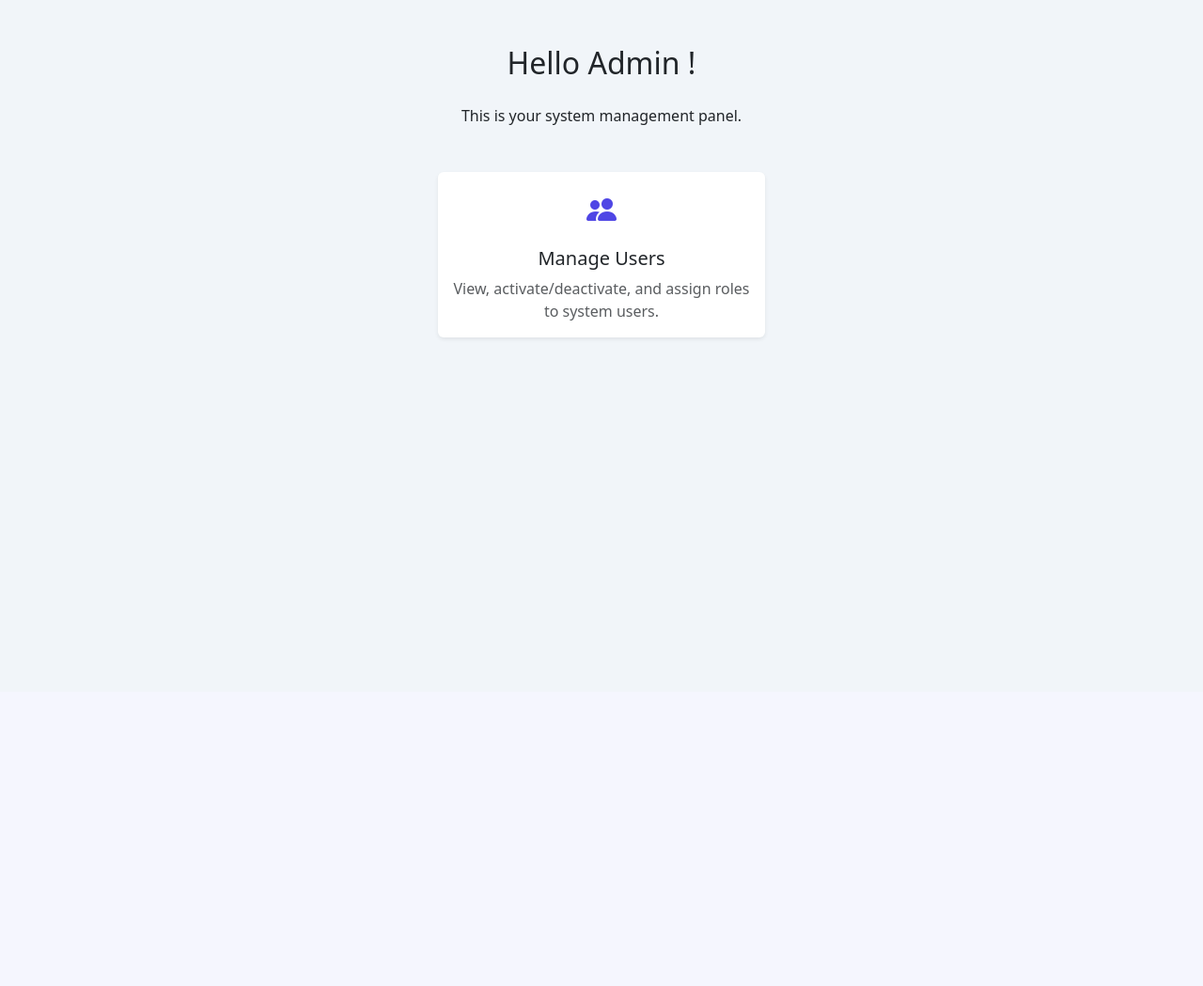
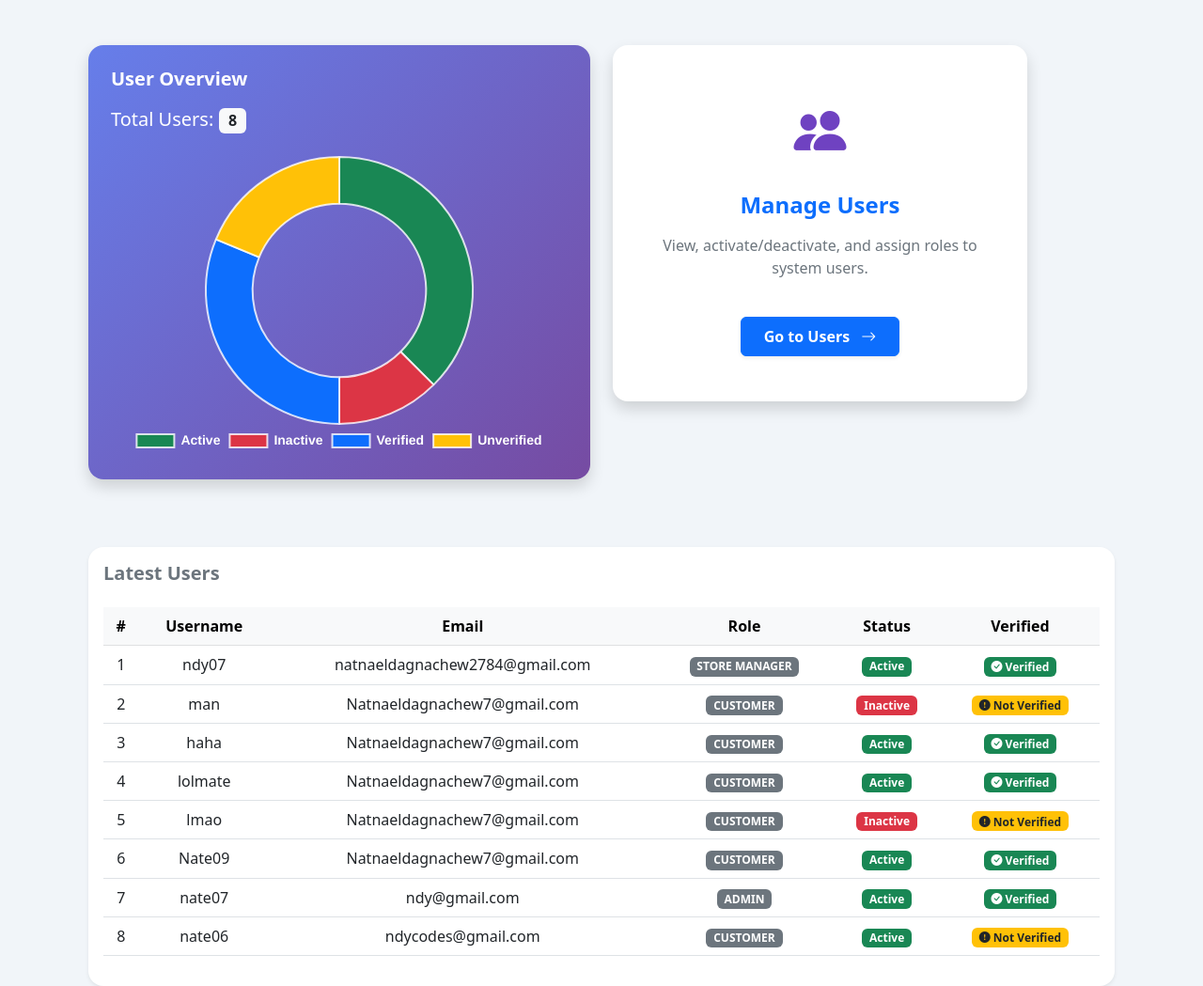
Before and after one commit to XBennyX2/EZM_TRADE_MANAGMENT, a Django app: page /users/admin-dashboard/ in a window 1280 px wide. Shown: the part 64-1113 px from the top of the page at 94% size. Before the commit the page ends 425 px from the top, so only its background shows below. Run offline with Django 5.2, Linux system fonts and the light colour scheme; a user stored in the database is signed in; data comes from the database, SQL or seed files in the repository; some libraries are stand-ins or nearby versions.

Commit message:
admin dashboard update

```diff
--- a/templates/admin/manage_users.html
+++ b/templates/admin/manage_users.html
@@ -31,6 +31,7 @@
         <table class="table table-hover align-middle text-center">
           <thead class="table-light">
             <tr>
+              <th>#</th>
               <th>Username</th>
               <th>Email</th>
               <th>Role</th>
@@ -42,6 +43,7 @@
           <tbody>
             {% for user in users %}
             <tr>
+              <td>{{ forloop.counter0|add:page_obj.start_index }}</td>
               <td>{{ user.username }}</td>
               <td>{{ user.email }}</td>
               <td><span class="badge bg-secondary">{{ user.get_role_display }}</span></td>
@@ -70,7 +72,7 @@
               </td>
             </tr>
             {% empty %}
-            <tr><td colspan="6" class="text-muted">No users found.</td></tr>
+            <tr><td colspan="7" class="text-muted">No users found.</td></tr>
             {% endfor %}
           </tbody>
         </table>
--- a/templates/mainpages/admin_dashboard.html
+++ b/templates/mainpages/admin_dashboard.html
@@ -2,34 +2,163 @@
 {% block title %}Admin Dashboard{% endblock %}
 {% block content %}
 <div class="container mt-5">
-  <h2 class="text-center mb-4">Hello Admin {{ request.user.first_name }}!</h2>
-  <p class="text-center mb-5">This is your system management panel.</p>
+  <div class="row gx-4 justify-content-start align-items-start mb-5">
+    <!-- User Overview with Chart -->
+    <div class="col-md-6 mb-4">
+      <div class="card shadow border-0 rounded-4 p-4 h-100" style="background: linear-gradient(135deg, #667eea, #764ba2); color: white;">
+        <h5 class="card-title mb-3 fw-bold">User Overview</h5>
+        <p class="mb-4 fs-5">Total Users: <span class="badge bg-light text-dark fs-6">{{ total_users }}</span></p>
 
-  <div class="row justify-content-center">
-    <div class="col-md-4">
+        <canvas id="userStatusChart" style="max-height: 320px;"></canvas>
+      </div>
+    </div>
+
+    <!-- Manage Users Card -->
+    <div class="col-md-5 mb-4">
       <a href="{% url 'manage_users' %}" class="text-decoration-none">
-        <div class="card shadow-sm border-0 hover-shadow transition">
-          <div class="card-body text-center">
-            <div class="mb-3">
-              <i class="bi bi-people-fill" style="font-size: 2rem; color: #4F46E5;"></i>
+        <div class="card shadow border-0 rounded-4 h-100 hover-shadow transition bg-white">
+          <div class="card-body d-flex flex-column justify-content-center align-items-center py-5">
+            <div class="mb-4">
+              <i class="bi bi-people-fill" style="font-size: 3.5rem; color: #6f42c1;"></i>
             </div>
-            <h5 class="card-title">Manage Users</h5>
-            <p class="card-text text-muted">View, activate/deactivate, and assign roles to system users.</p>
+            <h4 class="card-title fw-bold text-primary mb-3">Manage Users</h4>
+            <p class="card-text text-secondary fs-6 text-center px-3">
+              View, activate/deactivate, and assign roles to system users.
+            </p>
+            <div class="mt-4">
+              <button class="btn btn-primary px-4 py-2 shadow-sm fw-semibold">
+                Go to Users <i class="bi bi-arrow-right ms-2"></i>
+              </button>
+            </div>
           </div>
         </div>
       </a>
     </div>
   </div>
+
+  <!-- Users Table -->
+  <div class="card shadow-sm rounded-4 border-0">
+    <div class="card-body">
+      <h5 class="card-title mb-4 fw-bold text-secondary">Latest Users</h5>
+      <div class="table-responsive">
+        <table class="table table-hover align-middle text-center">
+          <thead class="table-light">
+            <tr>
+              <th>#</th>
+              <th>Username</th>
+              <th>Email</th>
+              <th>Role</th>
+              <th>Status</th>
+              <th>Verified</th>
+            </tr>
+          </thead>
+          <tbody>
+            {% for user in users %}
+            <tr>
+              <td>{{ forloop.counter }}</td>
+              <td>{{ user.username }}</td>
+              <td>{{ user.email }}</td>
+              <td><span class="badge bg-secondary text-uppercase">{{ user.get_role_display }}</span></td>
+              <td>
+                {% if user.is_active %}
+                  <span class="badge bg-success">Active</span>
+                {% else %}
+                  <span class="badge bg-danger">Inactive</span>
+                {% endif %}
+              </td>
+              <td>
+                {% if user.is_verified %}
+                  <span class="badge bg-success"><i class="bi bi-check-circle-fill"></i> Verified</span>
+                {% else %}
+                  <span class="badge bg-warning text-dark"><i class="bi bi-exclamation-circle-fill"></i> Not Verified</span>
+                {% endif %}
+              </td>
+            </tr>
+            {% empty %}
+            <tr>
+              <td colspan="6" class="text-muted">No users to display.</td>
+            </tr>
+            {% endfor %}
+          </tbody>
+        </table>
+      </div>
+    </div>
+  </div>
 </div>
 
-<!-- Optional Bootstrap Icons CDN -->
+<!-- Chart.js CDN -->
+<script src="https://cdn.jsdelivr.net/npm/chart.js"></script>
+
+<script>
+  const ctx = document.getElementById('userStatusChart').getContext('2d');
+  const userStatusChart = new Chart(ctx, {
+    type: 'doughnut',
+    data: {
+      labels: ['Active', 'Inactive', 'Verified', 'Unverified'],
+      datasets: [{
+        label: 'User Status',
+        data: [
+          {{ active_users }},
+          {{ inactive_users }},
+          {{ verified_users }},
+          {{ unverified_users }}
+        ],
+        backgroundColor: [
+          '#198754', // green
+          '#dc3545', // red
+          '#0d6efd', // blue
+          '#ffc107'  // yellow
+        ],
+        borderColor: 'rgba(255, 255, 255, 0.8)',
+        borderWidth: 2,
+        hoverOffset: 40
+      }]
+    },
+    options: {
+      responsive: true,
+      cutout: '65%',
+      plugins: {
+        legend: {
+          position: 'bottom',
+          labels: {
+            color: 'white',
+            font: {
+              size: 14,
+              weight: '600'
+            }
+          }
+        },
+        tooltip: {
+          enabled: true,
+          backgroundColor: '#333',
+          titleColor: '#fff',
+          bodyColor: '#eee'
+        }
+      }
+    }
+  });
+</script>
+
+<!-- Bootstrap Icons CDN -->
 <link rel="stylesheet" href="https://cdn.jsdelivr.net/npm/bootstrap-icons@1.10.5/font/bootstrap-icons.css">
 
 <style>
   .hover-shadow:hover {
-    box-shadow: 0 0 0.75rem rgba(79, 70, 229, 0.3);
-    transform: scale(1.03);
-    transition: all 0.2s ease-in-out;
+    box-shadow: 0 0 1.25rem rgba(111, 66, 193, 0.5);
+    transform: translateY(-6px);
+    transition: all 0.25s ease-in-out;
+  }
+
+  /* Card rounded corners and smooth shadow for modern look */
+  .card {
+    border-radius: 1rem !important;
+  }
+
+  /* Button hover */
+  .btn-primary:hover {
+    background-color: #5a32b1;
+    box-shadow: 0 6px 12px rgba(90, 50, 177, 0.6);
+    transition: all 0.3s ease;
   }
 </style>
 {% endblock %}
--- a/users/views.py
+++ b/users/views.py
@@ -225,9 +225,32 @@ from django.contrib.auth.decorators import login_required
 def customer_page(request):
     return render(request, 'mainpages/customer_page.html')
 
+
+
+from django.shortcuts import render
+from django.contrib.auth import get_user_model
+
+User = get_user_model()
 @login_required
 def admin_dashboard(request):
-    return render(request, 'mainpages/admin_dashboard.html')
+    total_users = User.objects.count()
+    active_users = User.objects.filter(is_active=True).count()
+    inactive_users = User.objects.filter(is_active=False).count()
+    verified_users = User.objects.filter(is_verified=True).count()
+    unverified_users = User.objects.filter(is_verified=False).count()
+
+    users = User.objects.order_by('-date_joined')[:10]  # Latest 10 users
+
+    context = {
+        'total_users': total_users,
+        'active_users': active_users,
+        'inactive_users': inactive_users,
+        'verified_users': verified_users,
+        'unverified_users': unverified_users,
+        'users': users,
+    }
+    return render(request, 'mainpages/admin_dashboard.html', context)
+
 
 @login_required
 def store_owner_page(request):
```
